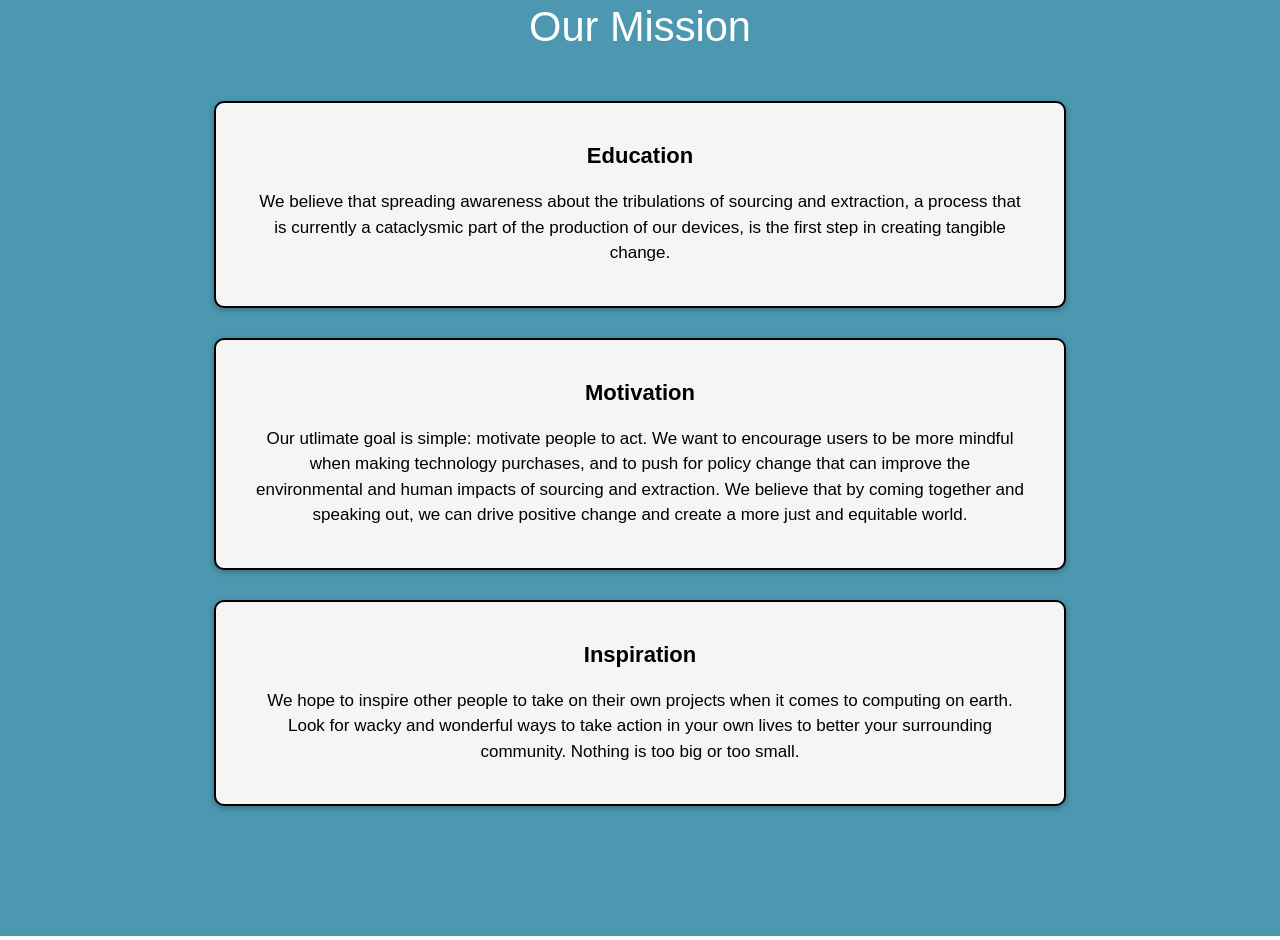
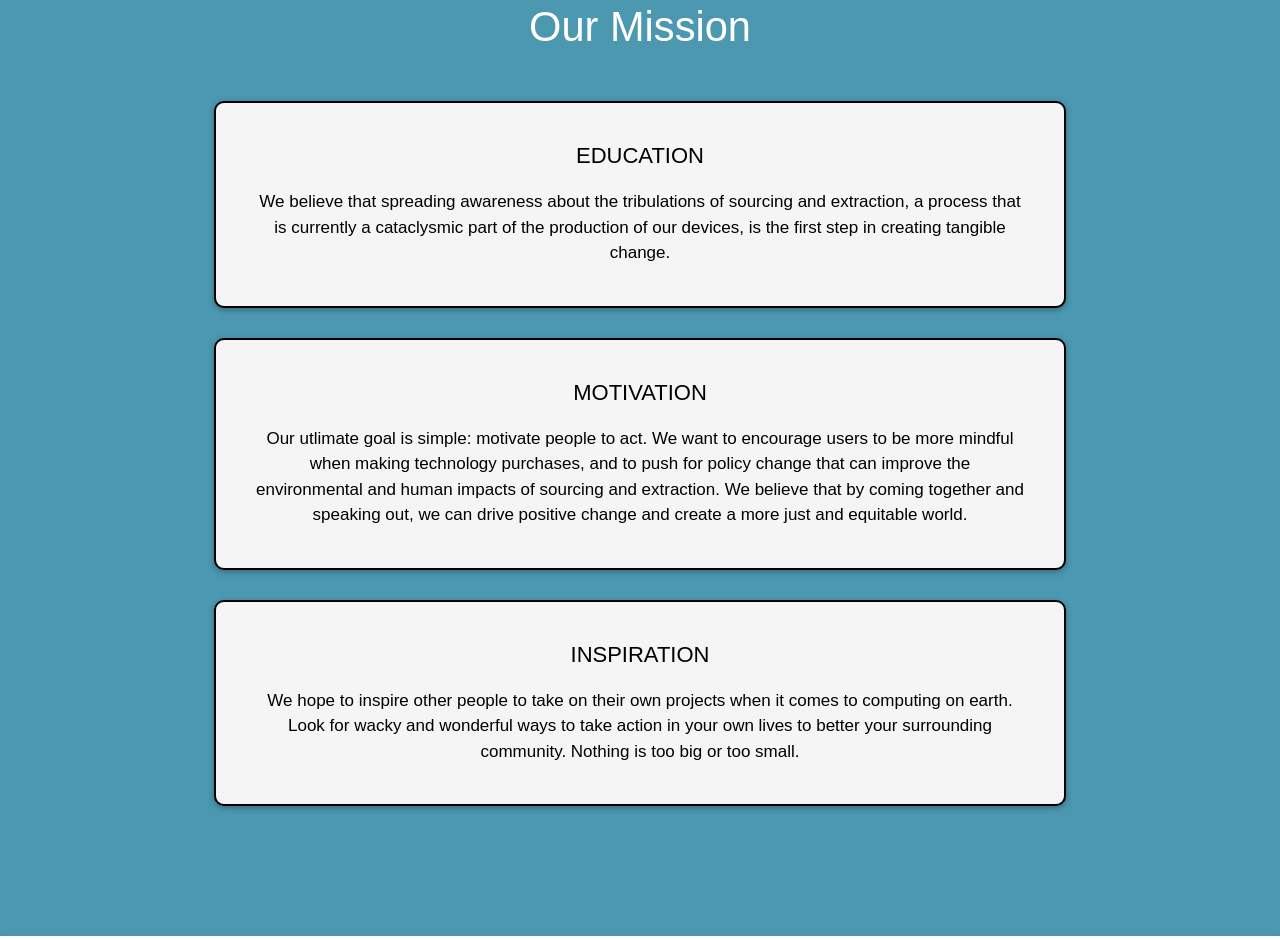
Before and after one commit to rachkorosi/eyeforani, a plain HTML site: page about.html in a window 1280 px wide. Shown: the part 1252-2192 px from the top of the page. Drawn offline with Linux system fonts and the light colour scheme.

Commit message:
Added more styling

```diff
--- a/about.html
+++ b/about.html
@@ -93,20 +93,20 @@
         <h2>Our Mission</h2>
         <div class="mission-container">
             <div class="mission">
-                <h3>Education</h3>
+                <h3>EDUCATION</h3>
                 <p> We believe that spreading awareness about the tribulations of sourcing and extraction,
                     a process that is currently a cataclysmic part of the production of our devices,
                     is the first step in creating tangible change. </p>
             </div>
             <div class="mission">
-                <h3> Motivation </h3>
+                <h3> MOTIVATION </h3>
                 <p> Our utlimate goal is simple: motivate people to act. We want to encourage users to be more mindful
                     when making technology purchases, and to push for policy change that can improve the environmental
                     and human impacts of sourcing and extraction. We believe that by coming together and speaking out,
                     we can drive positive change and create a more just and equitable world.</p>
             </div>
             <div class="mission">
-                <h3>Inspiration</h3>
+                <h3>INSPIRATION</h3>
                 <p> We hope to inspire other people to take on their own projects when it comes to computing on earth.
                     Look for wacky and wonderful ways to take action in your own lives to better your surrounding
                     community. Nothing is too big or too small.
--- a/site.css
+++ b/site.css
@@ -158,6 +158,7 @@ p {
     font-size: 22px;
     margin-bottom: 20px;
     margin-top: 0px;
+    font-weight: lighter;
 }
 
 .mission p {
```
